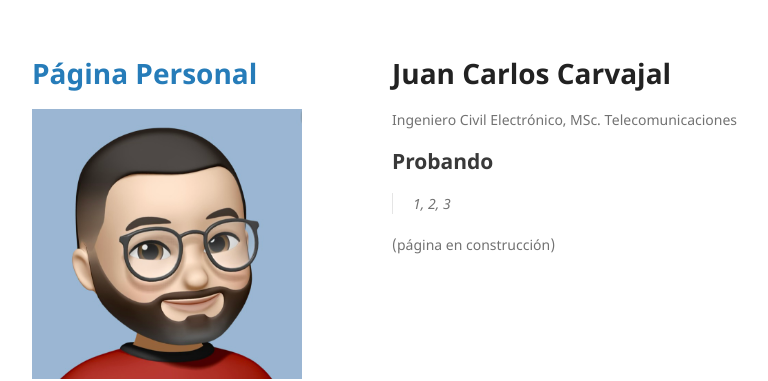
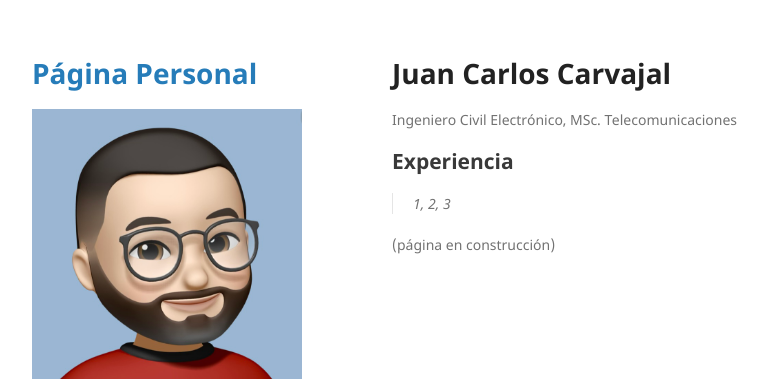
Before and after one commit to jccarvajal/jccarvajal.github.io, a Jekyll site: the page built from index.md, in a window 1280 px wide. Shown: the top 381 px of the page, without its empty margins (178-946 px from the left). Built offline with Jekyll 4.4.1, drawn with Linux system fonts in a browser that asks for light colours; our own code applies the rules of GitHub Pages for plain Markdown files.

Commit message:
Update index.md

```diff
--- a/index.md
+++ b/index.md
@@ -6,7 +6,7 @@ layout: default
 
 Ingeniero Civil Electrónico, MSc. Telecomunicaciones
 
-## Probando
+## Experiencia
 > 1, 2, 3
 
 (página en construcción)
```
